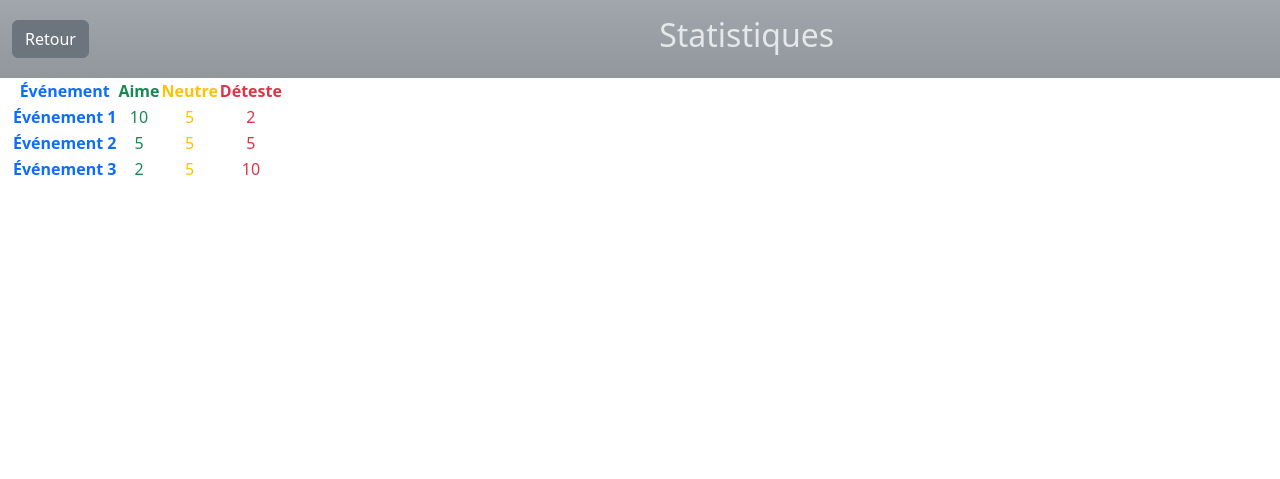
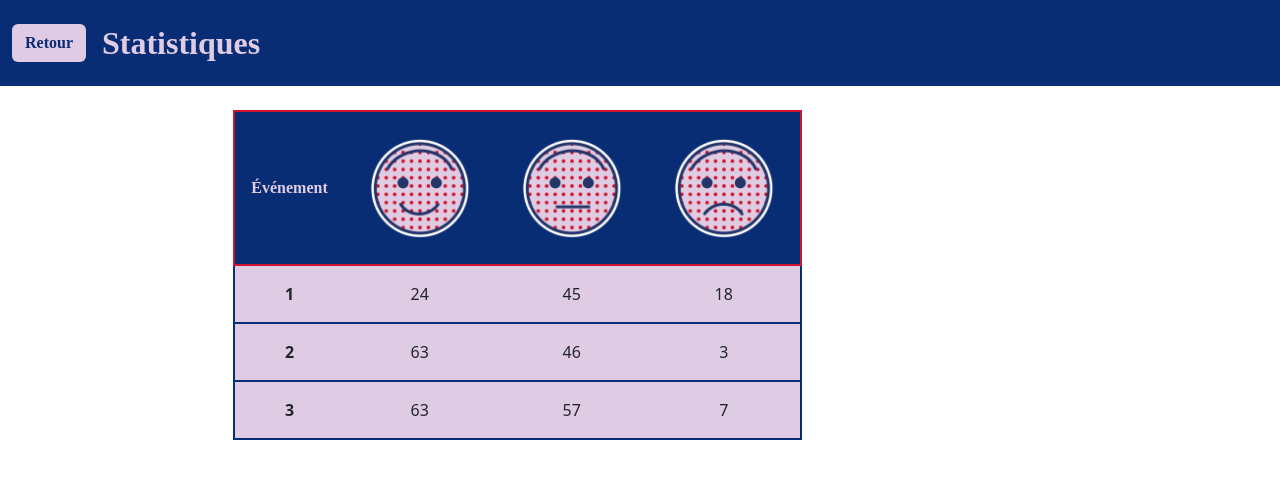
Before and after one commit to MathisGrondin/webIII2023, a PHP site: page /projMiSess/statistiques.php in a window 1280 px wide. Shown: the top 479 px of the page. Run offline with PHP 8.4, Linux system fonts and the light colour scheme.

Commit message:
Statistiques en dev

```diff
--- a/projMiSess/statistiques.php
+++ b/projMiSess/statistiques.php
@@ -4,52 +4,64 @@
     <meta charset="UTF-8">
     <meta name="viewport" content="width=device-width, initial-scale=1.0">
     <link href="https://cdn.jsdelivr.net/npm/bootstrap@5.3.2/dist/css/bootstrap.min.css" rel="stylesheet" integrity="sha384-T3c6CoIi6uLrA9TneNEoa7RxnatzjcDSCmG1MXxSR1GAsXEV/Dwwykc2MPK8M2HN" crossorigin="anonymous">
-    <link rel="stylesheet" href="css/styleIndex.css">
+    <link rel="stylesheet" href="css/styleStats.css">
+    <link rel="stylesheet" href="css/cegepCSS.css">
     <title>Statistiques</title>
 </head>
 <body>
     <div class="container-fluid">
-        <div class="row bg-gradient bg-secondary bg-opacity-75 py-3">
+        <div class="row bg-bleuCegep py-3">
             <div class="col-xl-2 col-10 d-flex align-items-center">
-                <a href="admin.php" class="btn btn-secondary">Retour</a>
-            </div>
-
-            <div class="col-xl-10 col-10 d-flex align-items-center justify-content-center">
-                <h2 class="text-center text-white text-opacity-75">Statistiques</h2>
+                <a href="admin.php" class="btn bg bgLilasCegep fontCegep fw-bold bleuCegep">Retour</a>
+                <h2 class="ms-3 mt-2 lilasCegep fontCegep fw-bold">Statistiques</h2>
             </div>
         </div>
 
 <!-- mode tableau ici pour les infos -->
+<div class="container-fluid">
+    <div class="row">
+        <div class="offset col-2"></div>
+        <div class="col-8">
+            <table class="mt-4">
+                <thead>
+                    <tr  class="bg bg-bleuCegep text-center lilasCegep border-rouge-cegep">
+                        <th scope="col" class="fontCegep fw-bold px-3 py-3">Événement</th>
+                        <th scope="col"><img src="icones/aime.png" alt="aime" height="150" class="px-3 py-3"></th>
+                        <th scope="col"><img src="icones/neutre.png" alt="neutre" height="150" class="px-3 py-3"></th>
+                        <th scope="col"><img src="icones/deteste.png" alt="deteste" height="150" class="px-3 py-3"></th>
+                    </tr>
+                </thead>
 
-        <table>
-            <tr>
-                <th class="text-center text-primary">Événement</th>
-                <th class="text-center text-success">Aime</th>
-                <th class="text-center text-warning">Neutre</th>
-                <th class="text-center text-danger">Déteste</th>
-            </tr>
-            <tr>
-                <td class="text-center fw-bold text-primary">Événement 1</td>
-                <td class="text-center text-success">10</td>
-                <td class="text-center text-warning">5</td>
-                <td class="text-center text-danger">2</td>
-            </tr>
-            <tr >
-                <td class="text-center fw-bold text-primary">Événement 2</td>
-                <td class="text-center text-success">5</td>
-                <td class="text-center text-warning">5</td>
-                <td class="text-center text-danger">5</td>
-            </tr>
-            <tr>
-                <td class="text-center fw-bold text-primary">Événement 3</td>
-                <td class="text-center text-success">2</td>
-                <td class="text-center text-warning">5</td>
-                <td class="text-center text-danger">10</td>
-            </tr>
-        </table>
+                <tbody class="table-group-divider">
+                    <tr class="text-center border-bleuCegep bgLilasCegep">
+                        <th scope="row">1</th>
+                        <td class="px-3 py-3">24</td>
+                        <td class="px-3 py-3">45</td>
+                        <td class="px-3 py-3">18</td>
+                    </tr>
+
+                    <tr class="text-center border-bleuCegep bgLilasCegep">
+                        <th scope="row">2</th>
+                        <td class="px-3 py-3">63</td>
+                        <td class="px-3 py-3">46</td>
+                        <td class="px-3 py-3">3</td>
+                    </tr>
+
+                    <tr class="text-center border-bleuCegep bgLilasCegep">
+                        <th scope="row">3</th>
+                        <td class="px-3 py-3">63</td>
+                        <td class="px-3 py-3">57</td>
+                        <td class="px-3 py-3">7</td>
+                    </tr>
+                </tbody>
+            </table>
+        </div>
+        <div class="offset col-2"></div>
+    </div>
+</div>
 
 
-    </div>
+
 
     <script src="https://cdn.jsdelivr.net/npm/bootstrap@5.3.2/dist/js/bootstrap.bundle.min.js" integrity="sha384-C6RzsynM9kWDrMNeT87bh95OGNyZPhcTNXj1NW7RuBCsyN/o0jlpcV8Qyq46cDfL" crossorigin="anonymous"></script>
 </body>
```
Also changed, not shown: projMiSess/css/styleStats.css (added).
